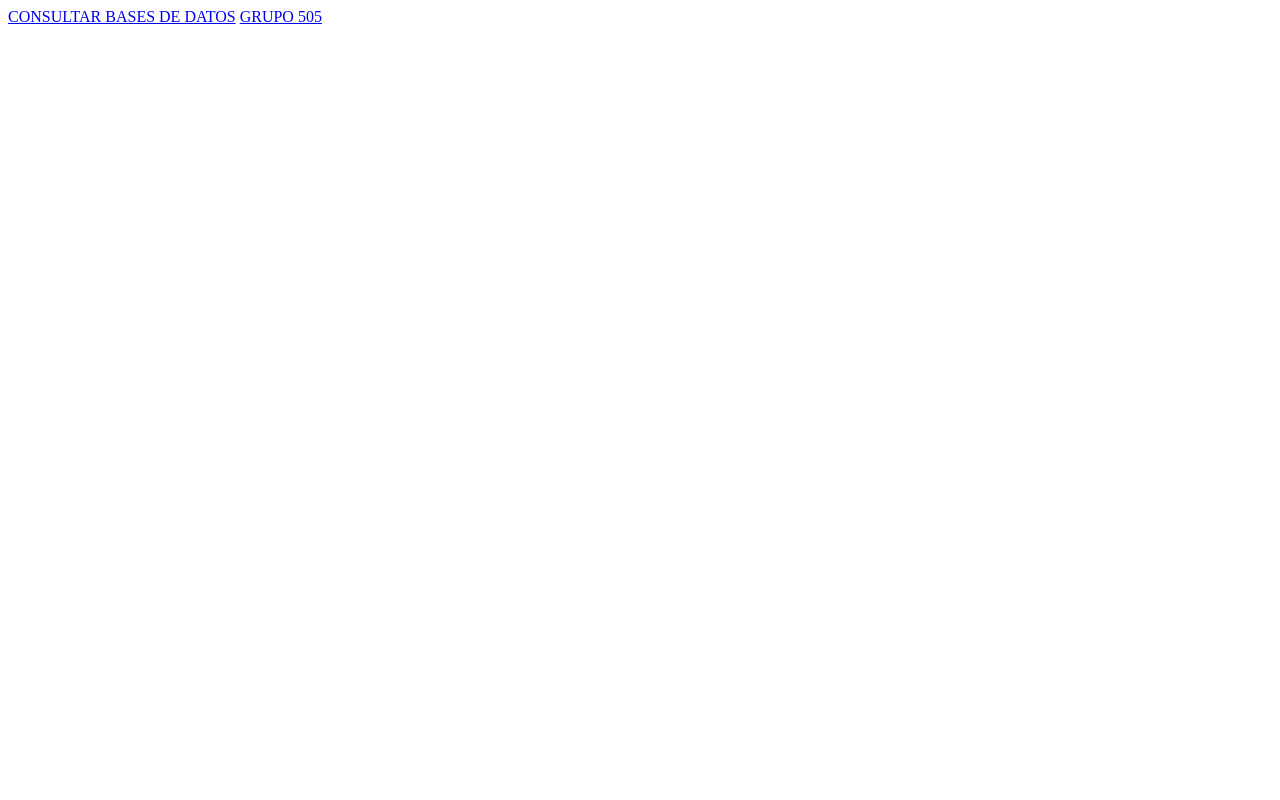
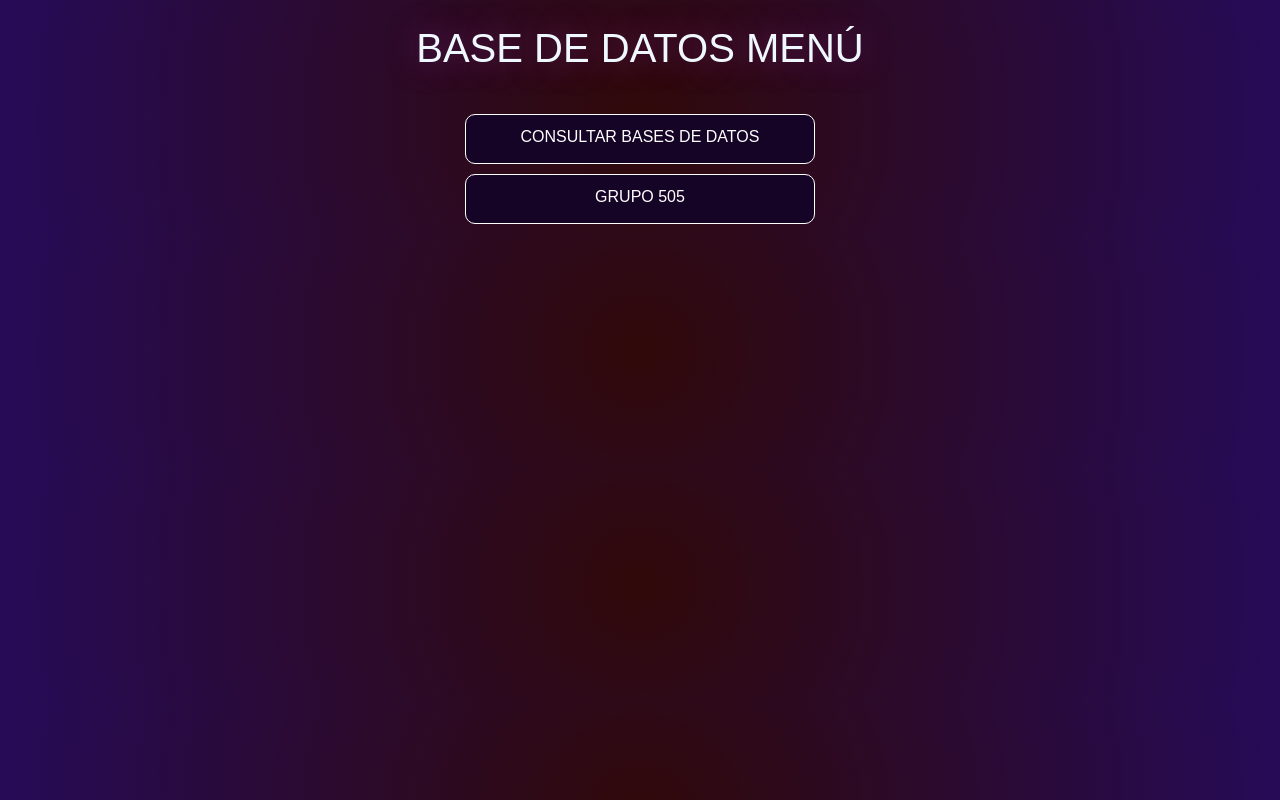
Before and after one commit to taniaolvera04/MYSQL, a plain HTML site: page index.html in a window 1280 px wide. Drawn offline with Linux system fonts and the light colour scheme.

Commit message:
MENÚ CSS

```diff
--- a/01Grupo505/js/app.js
+++ b/01Grupo505/js/app.js
@@ -12,7 +12,7 @@ const cargarGrupo = async () => {
     // Datos en Cards
     resHTML += `<div class="card"><h3>DATOS</h3><div class="card-body">`;
     json.datos.map(r => {
-        resHTML += `<p>${r.id} - ${r.nombre} ${r.ap} ${r.am} (${r.fecha}) - ${r.municipio} - ${r.color} - ${r.comida} - ${r.signo} - ${r.pelicula} - ${r.equipo}</p>`;
+        resHTML += `<p>${r.id} - ${r.nombre} ${r.ap} ${r.am} (${r.fecha}) - ${r.municipio} - ${r.color} - ${r.comida} - ${r.signo} - ${r.pelicula} - ${r.equipo} - ${r.edad}</p>`;
     });
     resHTML += `</div></div>`;
 
--- a/index.html
+++ b/index.html
@@ -4,10 +4,13 @@
     <meta charset="UTF-8">
     <meta name="viewport" content="width=device-width, initial-scale=1.0">
     <title>BASE DE DATOS</title>
+    <link rel="stylesheet" href="bootstrap/css/bootstrap.min.css">
+    <link rel="stylesheet" href="style.css">
 
 </head>
-<body class="text-center">
+<body class="text-center"><br>
 
+<h1>BASE DE DATOS MENÚ</h1><br>
   <a href="00ConsultarBD/index.html">CONSULTAR BASES DE DATOS</a>
   <a href="01Grupo505/index.html">GRUPO 505</a>
 
--- /dev/null
+++ b/style.css
@@ -0,0 +1,32 @@
+body{
+    font-family: "Tilt Neon", sans-serif;
+text-align: center;
+color: aliceblue;
+background: rgb(56, 6, 97);
+background:radial-gradient(circle, rgb(48, 9, 9) 0%, rgb(38, 11, 88)100%);
+}
+h1{
+    font-size: 40px;
+    text-shadow: 0 0 30px rgb(100, 31, 100);
+}
+
+a{
+    display: block;
+    color: white;
+    text-decoration: none;
+    width: 350px;
+    height: 50px;
+    margin: 10px auto;
+    background-color: rgb(22, 4, 39);
+    border-radius: 10px;
+    padding: 10px;
+    border: 1px solid white;
+}
+a:hover{
+    box-shadow: 0 0 5px rgb(5, 55, 190);
+    border: 1px solid black;
+    background-color: rgb(7, 11, 37);
+    color: rgb(186, 88, 199);
+    transform: scale(1.2);
+
+}
```
